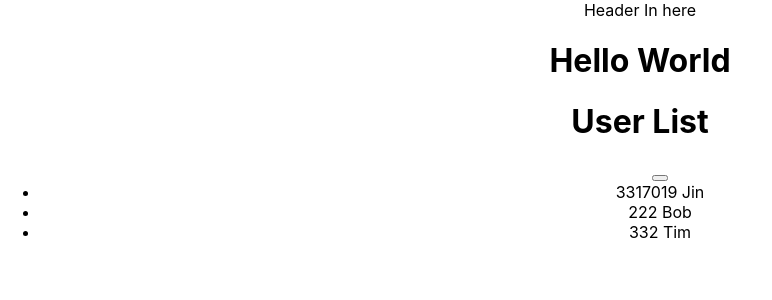
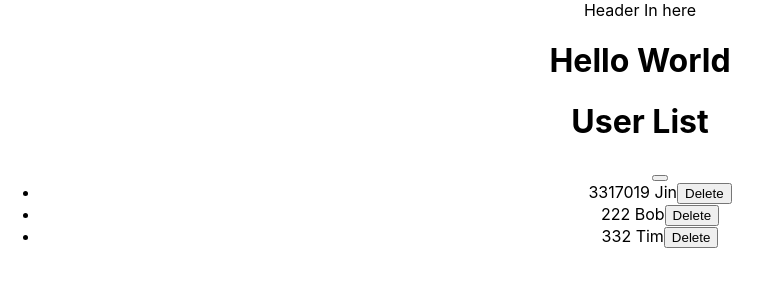
Before and after one commit to JinChongIT/taskmate, a React (Create React App) app: page / in a window 1280 px wide. Shown: the top 300 px of the page, without its empty margins (0-772 px from the left). Built offline with nearby package versions, Linux system fonts and the light colour scheme.

Commit message:
Pass function as prop

```diff
--- a/src/components/Task.js
+++ b/src/components/Task.js
@@ -4,6 +4,7 @@ const Task = (props) => {
   return (
     <li key={props.id}>
         <span>{props.id} {props.name}</span>
+        <button onClick={() => props.handleDelete(props.id)}>Delete</button>
     </li>
   )
 }
--- a/src/components/TaskList.js
+++ b/src/components/TaskList.js
@@ -24,7 +24,7 @@ const TaskList = () => {
 
     if(userListVisability) {
         dspUserList = userList.map((userListItem) => (
-            <Task id={userListItem.id} name={userListItem.name} />
+            <Task id={userListItem.id} name={userListItem.name} handleDelete={handleDelete} />
         ))
     }
 
```
